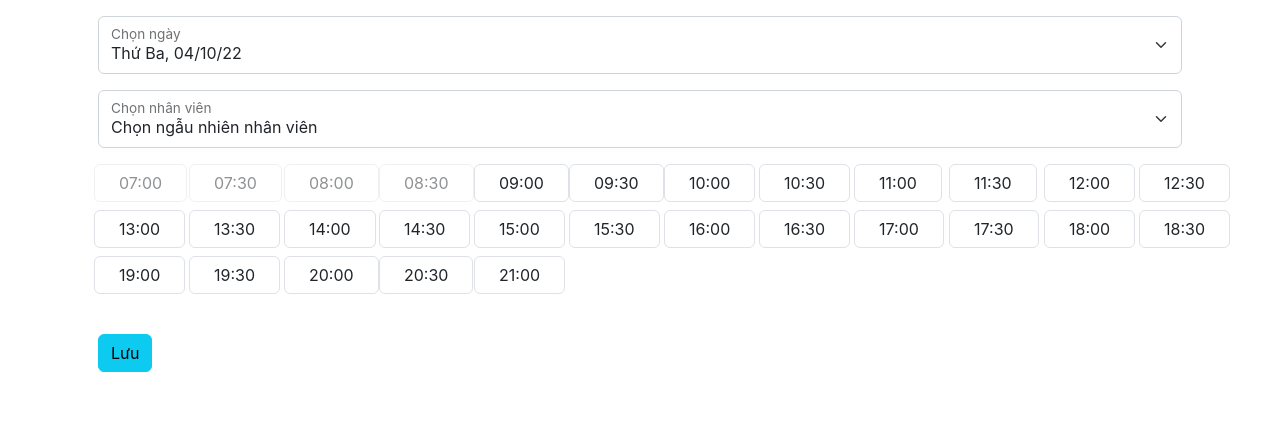
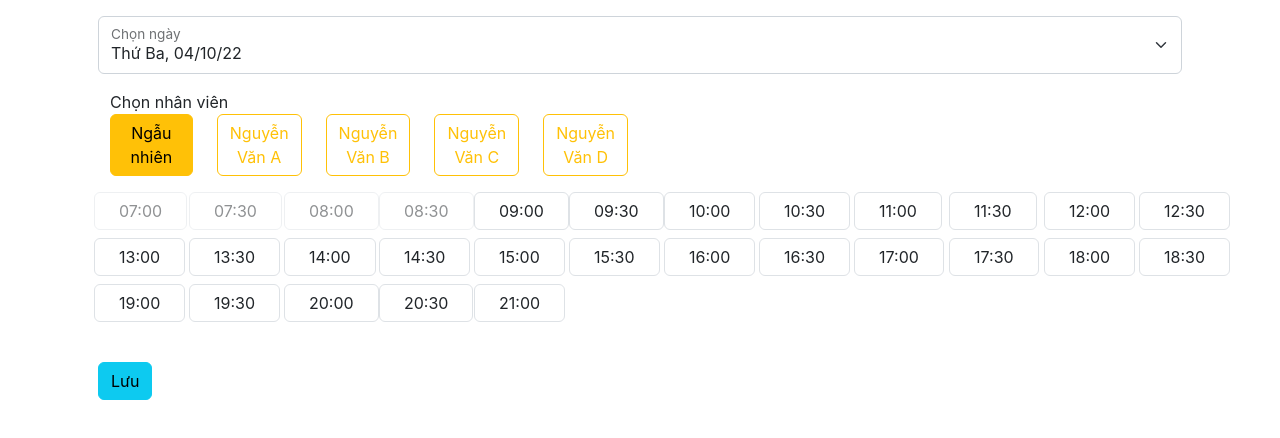
Before and after one commit to thiennhat19112/30Slice-Client, a React (Create React App) app: page / in a window 1280 px wide. Shown: the top 438 px of the page. Built offline with nearby package versions, Linux system fonts and the light colour scheme.

Commit message:
Update App.jsx

```diff
--- a/src/App.jsx
+++ b/src/App.jsx
@@ -101,7 +101,10 @@ function App(props) {
         }
         let arrBookedTime = arrBookedData[bookedDate]
         return allAvailableTime.filter((time, index) => {
-            return arrBookedTime[index].length <= 1 && new Date(`${bookedDate} ${time}`).getTime() > new Date().getTime()
+            //  arrEmployee[index].status === 'active'
+            // return arrBookedTime[index].length <= 1 && new Date(`${bookedDate} ${time}`).getTime() > new Date().getTime()
+            return new Date(`${bookedDate} ${time}`).getTime() > new Date().getTime()
+
         })
     }
 
@@ -171,12 +174,33 @@ function App(props) {
                 </select>
                 <label htmlFor="date">Chọn ngày</label>
             </div>
-            <div className="form-floating m-3">
+
+            {/* <div className="form-floating m-3">
                 <select className="form-select" id="floatingSelect" aria-label="Chọn nhân viên" ref={refEmployee} onChange={() => reloadListTime()}>
                     <option value="0">Chọn ngẫu nhiên nhân viên</option>
                     {arrEmployee && arrEmployee.map((item, index) => (<option key={index} value={item.id}>{item.name}</option>))}
                 </select>
                 <label htmlFor="floatingSelect">Chọn nhân viên</label>
+            </div> */}
+            <div className="row m-3">
+                <div className="col-6">
+                    <div className="row">
+                        <label>Chọn nhân viên</label>
+                        <div className='col'>
+                            <input type="radio" className="btn-check" name="options-outlined" id='randomEmployee' defaultChecked />
+                            <label className="btn btn-outline-warning" htmlFor='randomEmployee'>Ngẫu nhiên</label>
+                        </div>
+                        {arrEmployee.map((item, index) => {
+                            return (
+                                <div key={index} className='col'>
+                                    <input type="radio" className="btn-check" name="options-outlined" id={item.id} />
+                                    <label className="btn btn-outline-warning" htmlFor={item.id}>{item.name}</label>
+                                </div>
+                            )
+                        })}
+                    </div>
+                </div>
+
             </div>
             <div className="row my-3">
                 {listTime}
```
